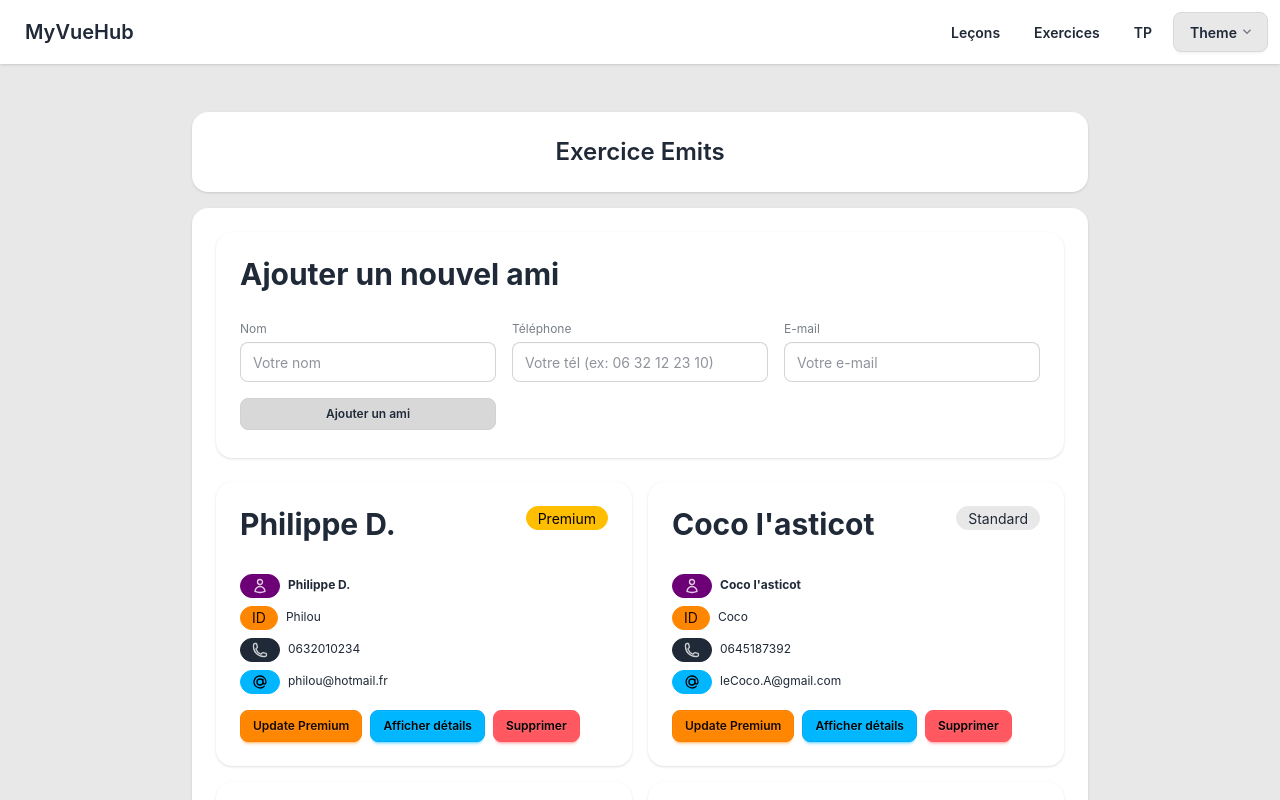
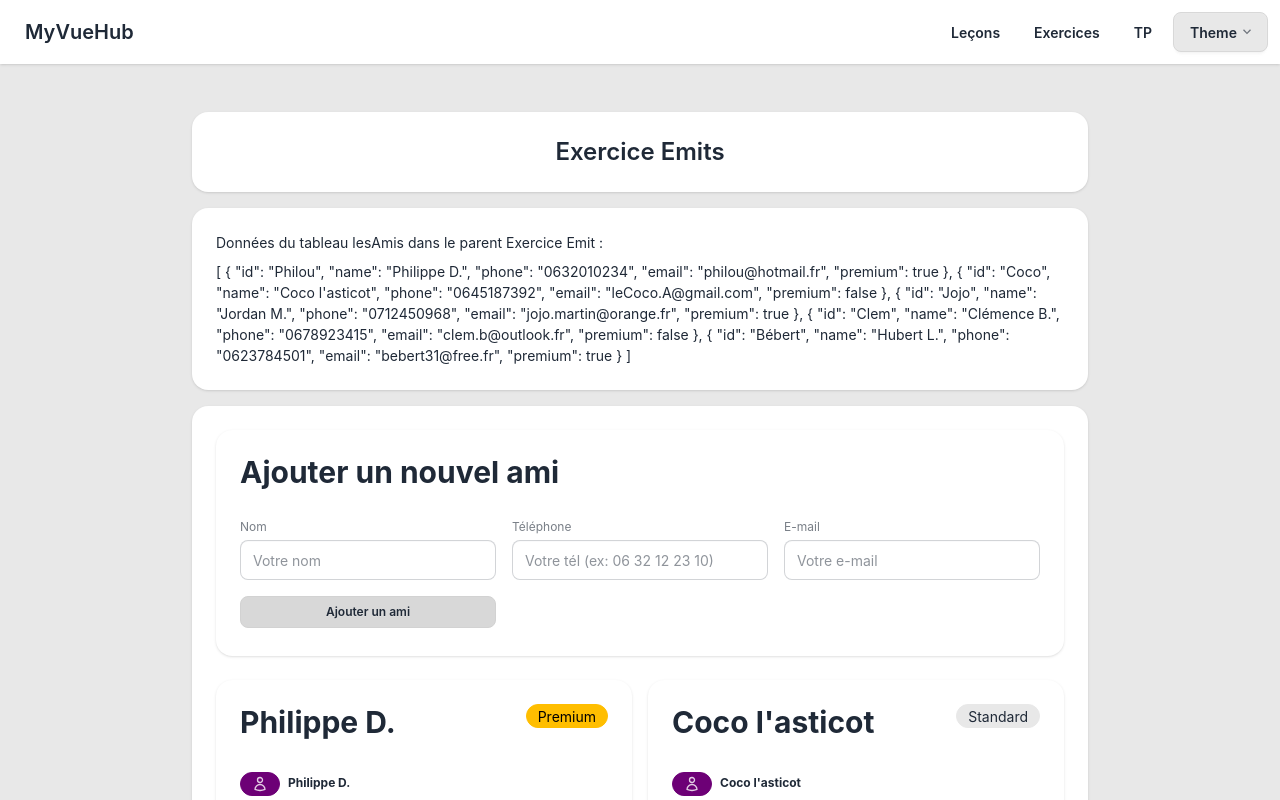
Before and after one commit to kdauvergne/my-vue-hub, a Vue app: page /exercices/exercice-emits in a window 1280 px wide. Shown: the top 800 px of the page. Built offline with nearby package versions, Linux system fonts and the light colour scheme.

Commit message:
add Exercice Emits partie 2 et 3

```diff
--- a/src/components/NewFriend.vue
+++ b/src/components/NewFriend.vue
@@ -2,6 +2,7 @@
   <div class="card w-full bg-base-100 shadow-sm">
     <div class="card-body">
       <h2 class="text-3xl font-bold">Ajouter un nouvel ami</h2>
+      <form @submit.prevent="addNewFriend">
         <fieldset class="fieldset grid grid-cols-1 md:grid-cols-3 gap-4 mt-4">
           <div class="flex flex-col gap-1">
             <label class="label" for="name">Nom</label>
@@ -10,30 +11,58 @@
               id="name"
               class="input w-full"
               placeholder="Votre nom"
+              v-model.trim="newName"
+              required
             />
           </div>
           <div class="flex flex-col gap-1">
             <label class="label" for="phone">Téléphone</label>
             <input
-            type="text"
+              type="tel"
               id="phone"
               class="input w-full"
               placeholder="Votre tél (ex: 06 32 12 23 10)"
+              v-model.trim="newPhone"
+              required
             />
           </div>
           <div class="flex flex-col gap-1">
             <label class="label" for="email">E-mail</label>
             <input
-            type="text"
+              type="email"
               id="email"
               class="input w-full"
               placeholder="Votre e-mail"
+              v-model.trim="newEmail"
+              required
             />
           </div>
-        <button class="btn btn-sm btn-active">Ajouter un ami</button>
+          <button type="submit" class="btn btn-sm btn-active">
+            Ajouter un ami
+          </button>
         </fieldset>
+      </form>
     </div>
   </div>
 </template>
 
-<script lang="js" setup></script>
+<script setup>
+import { ref } from "vue";
+
+const emit = defineEmits(["add-friend"]);
+
+const newName = ref("");
+const newPhone = ref("");
+const newEmail = ref("");
+
+function addNewFriend() {
+  emit("add-friend", {
+    name: newName.value,
+    phone: newPhone.value,
+    email: newEmail.value,
+  });
+  newName.value = "";
+  newPhone.value = "";
+  newEmail.value = "";
+}
+</script>
--- a/src/views/exercices/ExerciceEmits.vue
+++ b/src/views/exercices/ExerciceEmits.vue
@@ -6,8 +6,16 @@
       </div>
     </div>
     <div class="card bg-base-100 shadow-sm">
+      <div class="card-body">
+        Données du tableau lesAmis dans le parent Exercice Emit :
+        <div>
+          {{ lesAmis }}
+        </div>
+      </div>
+    </div>
+    <div class="card bg-base-100 shadow-sm">
       <div class="card-body pb-0">
-        <NewFriend />
+        <NewFriend @add-friend="addFriend" />
       </div>
       <div class="card-body grid grid-cols-1 md:grid-cols-2 gap-4">
         <OneFriendEmit
@@ -41,6 +49,15 @@ function deleteFriend(id) {
   lesAmis.value.splice(indexAmi, 1);
 }
 
+function addFriend(newFriend) {
+  lesAmis.value.push({
+    id: crypto.randomUUID(),
+    name: newFriend.name,
+    phone: newFriend.phone,
+    email: newFriend.email,
+    premium: false,
+  });
+}
 const lesAmis = ref([
   {
     id: "Philou",
```
Lines whose indentation alone changed are shown as unchanged.
